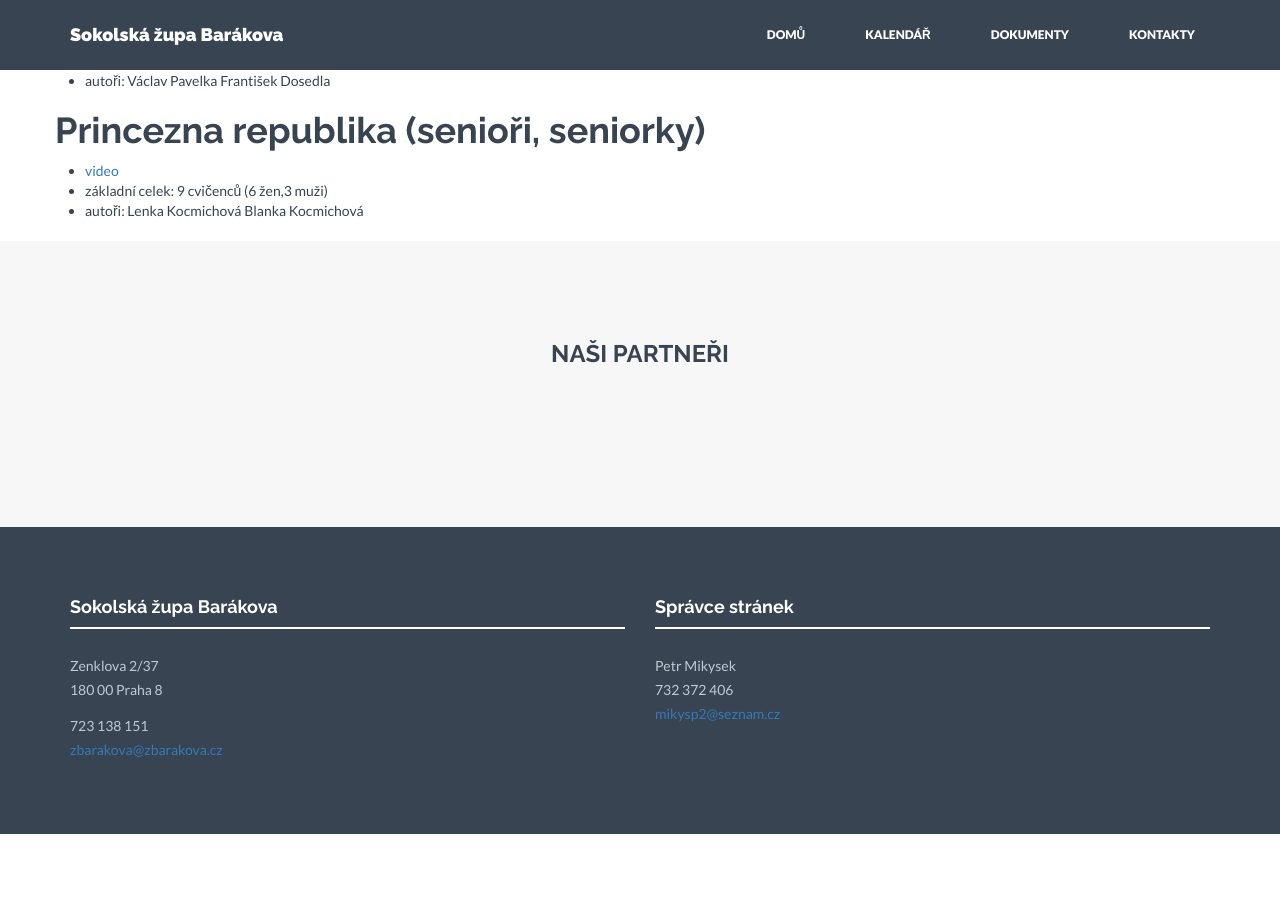
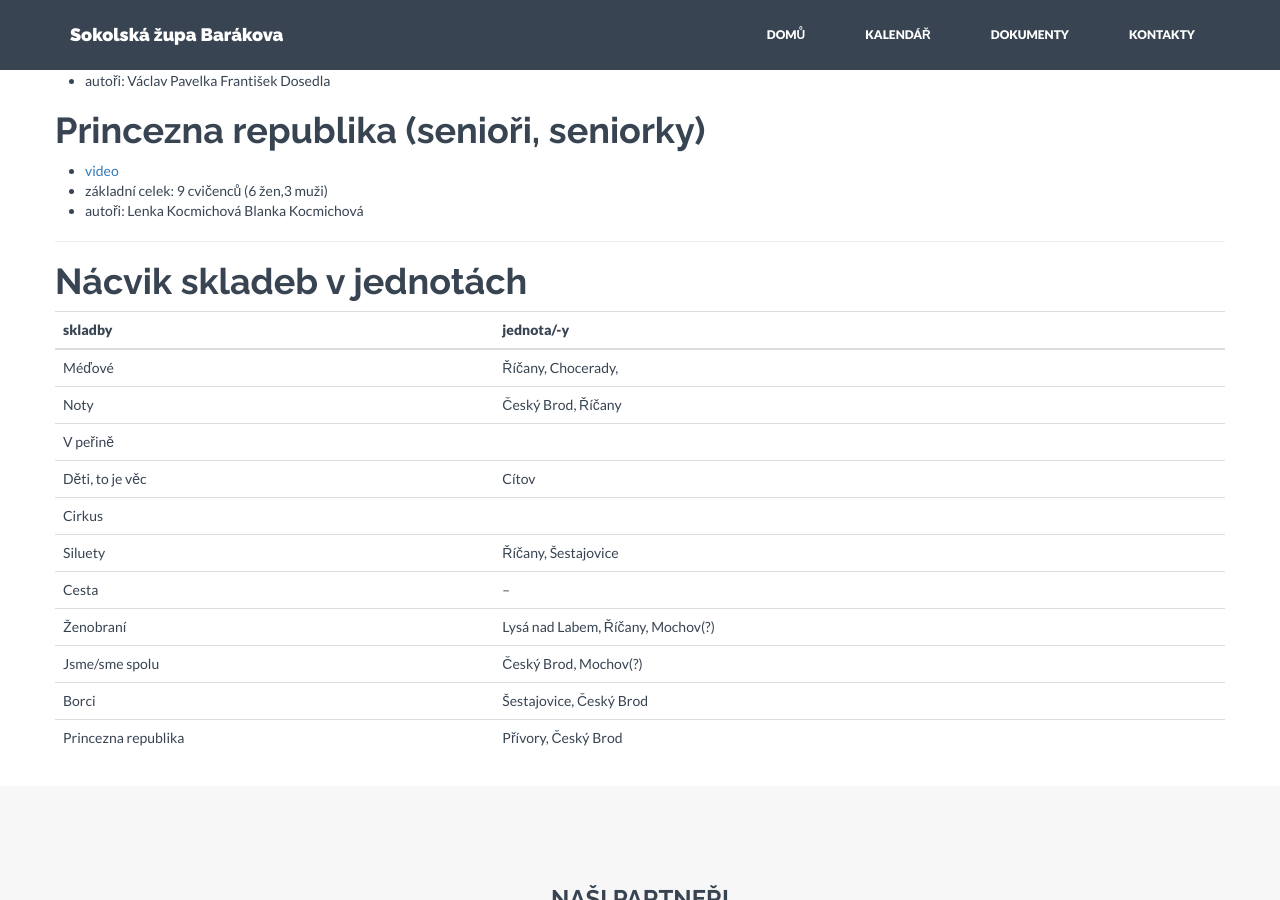
Before and after one commit to milanhybner/zbarakova.cz, a Jekyll site: the page built from slet/skladby.md, in a window 1280 px wide and 900 px high, scrolled down 3438 px. Built offline with Jekyll 4.4.1, drawn with Linux system fonts in a browser that asks for light colours; nearby versions of some CDN libraries; before the commit the page ends 4272 px from its top, so only the background shows below that.

Commit message:
aktualizovány akce projekty skladby a štafeta

```diff
--- a/_data/akce-archiv.yaml
+++ b/_data/akce-archiv.yaml
@@ -250,11 +250,6 @@
   url: http://www.gymfed.cz/akce/000/722/TGJ%20Propozice%20-%20zapad%20-%20upraven%C3%A9.doc
   druh: přebor
 
-# - datum: 2017-01-15
-#   nazev: <i><b>návrh</b></i> 20.ročník Memoriálu Jana Palacha (Všetaty)
-#   url:
-#   druh: závod
-
 - datum: 2017-01-15
   nazev: Malý TeamGym – oblast západ (Praha,Kr.Vinohrady)
   url: http://www.gymfed.cz/akce/000/721/MTG%20Propozice%20-%20zapad%20-upraven%C3%A9.doc
--- a/slet/skladby.md
+++ b/slet/skladby.md
@@ -153,3 +153,21 @@ Anička a Lída
 * [video](https://www.youtube.com/watch?v=8J7IbL63oqA)
 * základní celek: 9 cvičenců (6 žen,3 muži)
 * autoři: Lenka Kocmichová Blanka Kocmichová
+
+---
+
+# Nácvik skladeb v jednotách
+
+|       skladby       |             jednota/-y            |
+|---------------------|-----------------------------------|
+| Méďové              | Říčany, Chocerady,                |
+| Noty                | Český Brod, Říčany                |
+| V peřině            |                                   |
+| Děti, to je věc     | Cítov                             |
+| Cirkus              |                                   |
+| Siluety             | Říčany, Šestajovice               |
+| Cesta               | –                                 |
+| Ženobraní           | Lysá nad Labem, Říčany, Mochov(?) |
+| Jsme/sme spolu      | Český Brod, Mochov(?)             |
+| Borci               | Šestajovice, Český Brod           |
+| Princezna republika | Přívory, Český Brod               |
```
Also changed, not shown: _data/akce.yaml (+119 -28 lines), ov/projekty.md (+6 -0 lines), slet/stafeta.md (+8 -0 lines).
